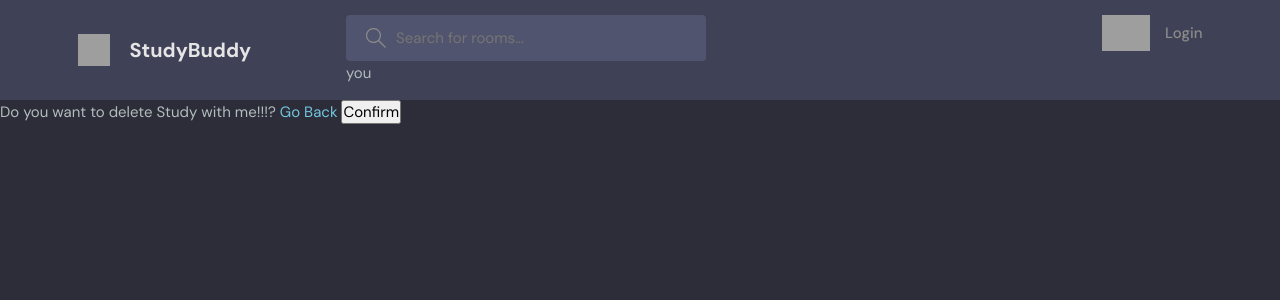
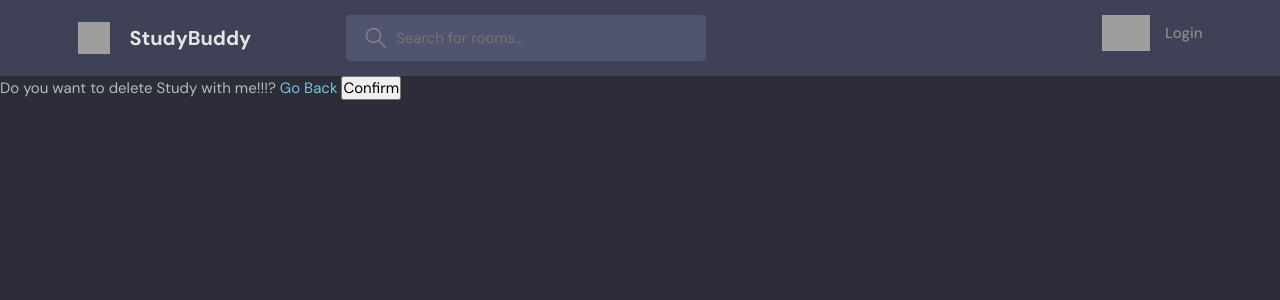
Before and after one commit to AdelHamed-X/Together, a Django app: page /delete_room/8 in a window 1280 px wide. Shown: the top 300 px of the page. Run offline with Django 5.2, Linux system fonts and the light colour scheme; data comes from the database, SQL or seed files in the repository; both versions use the stored data as it was after the commit; grey boxes are pictures that could not be loaded.

Commit message:
Modifying login issue

```diff
--- a/Together/main/templates/main/navbar.html
+++ b/Together/main/templates/main/navbar.html
@@ -14,14 +14,12 @@
           </path>
         </svg>
         <input name="q" placeholder="Search for rooms..." />
-      </label>you
+      </label>
     </form>
     <nav class="header__menu">
-      <!-- Not Logged In -->
 
-
+      <!-- Logged In -->
       {% if request.user.is_authenticated %}
-      <!-- Logged In -->
       <div class="header__user">
         <a href="profile.html">
           <div class="avatar avatar--medium active">
@@ -37,6 +35,7 @@
         </button>
       </div>
       {% else %}
+      <!-- Not Logged In -->
       <a href="{% url 'login' %}">
         <img src="./assets/avatar.svg" />
         <p>Login</p>
```
Also changed, not shown: Together/db.sqlite3.
